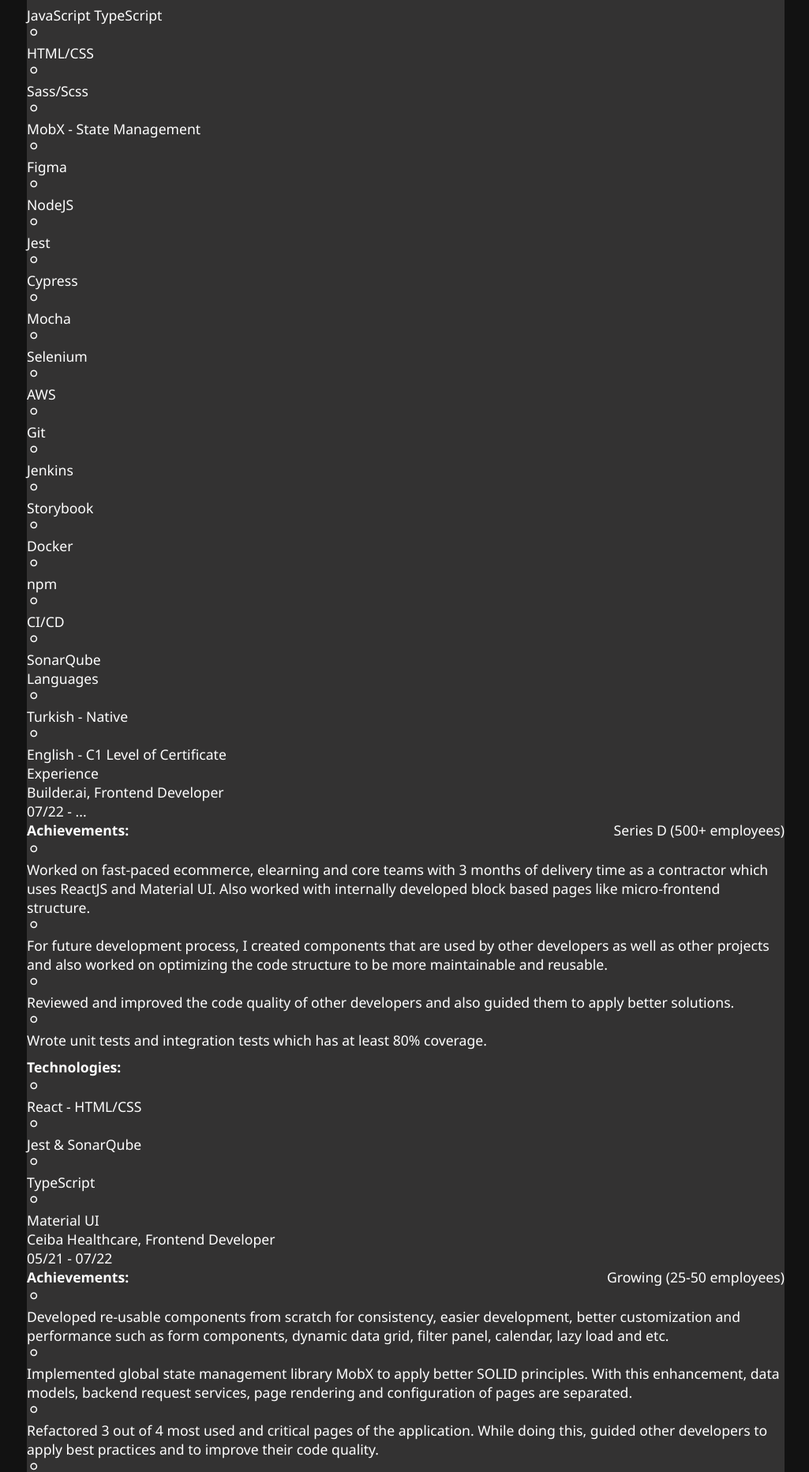
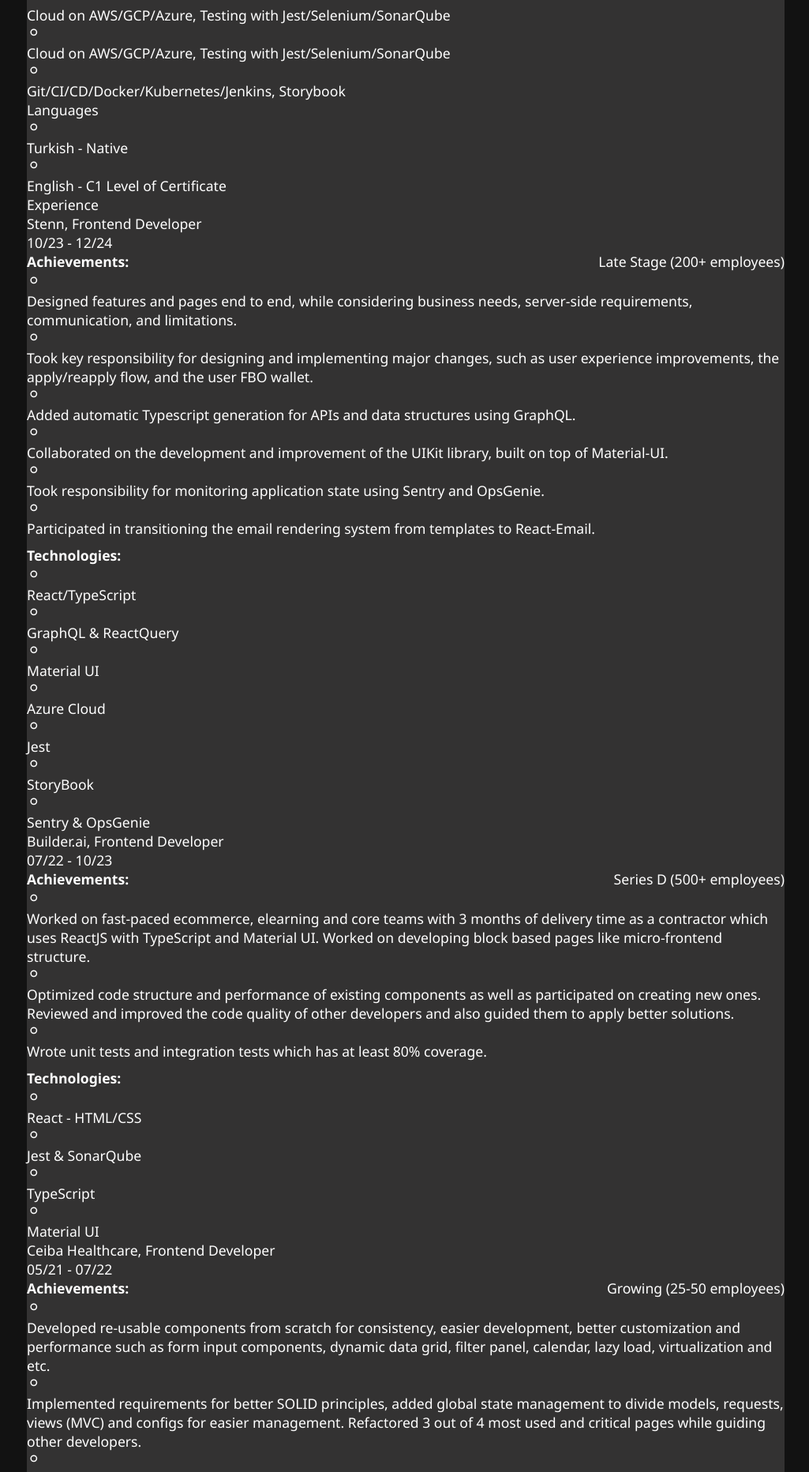
Before and after one commit to BurakBal96/burak-bal-resume, a React (Create React App) app: page / in a window 1280 px wide. Shown: the part 841-2705 px from the top of the page at 79% size, without its empty margins (126-1151 px from the left). Built offline with nearby package versions, Linux system fonts and the light colour scheme.

Commit message:
2025 update

```diff
--- a/src/Pages/Resume/Section.js
+++ b/src/Pages/Resume/Section.js
@@ -1,7 +1,7 @@
 import React, { useRef } from 'react';
 import styles from './Resume.module.scss';
 import { v4 as uuidv4 } from 'uuid';
-import { VscCircle  } from 'react-icons/vsc';
+import { VscCircle } from 'react-icons/vsc';
 import { useLocation } from 'react-router-dom';
 
 export const SectionWrapper = (props) => {
@@ -35,7 +35,7 @@
     );
 };
 
-export const List = ({ list = [], numberOfCols = 3, indent = false, smallTextOnPrint = false, narrow = false }) => {
+export const List = ({ list = [], numberOfCols = 1, indent = false, smallTextOnPrint = false, narrow = false }) => {
     const uuid = useRef(uuidv4());
     const classNames = [styles.sectionList];
     if (indent) classNames.push(styles.sectionListIndent);
@@ -47,7 +47,7 @@
             {list.map((i, index) => (
                 <div className={styles.sectionListItem} key={`${uuid}-${index}`}>
                     <div className={styles.sectionListItemIcon}>
-                        <VscCircle  />
+                        <VscCircle />
                     </div>
                     <span>{i}</span>
                 </div>
--- a/src/Pages/Resume/Sections/Experience.js
+++ b/src/Pages/Resume/Sections/Experience.js
@@ -16,10 +16,21 @@
             >
                 Experience
             </Title>
+
+            <ExperienceEntry
+                firm='Stenn'
+                position='Frontend Developer'
+                date={'10/23 - 12/24'}
+                size='Late Stage (200+ employees)'
+                achievements={stennAchievements}
+                technologies={stennTechnologies}
+                technologiesCols={5}
+            />
+
             <ExperienceEntry
                 firm='Builder.ai'
                 position='Frontend Developer'
-                date={'07/22 - ...'}
+                date={'07/22 - 10/23'}
                 size='Series D (500+ employees)'
                 achievements={builderAiAchievements}
                 technologies={builderAiTechnologies}
@@ -71,31 +82,37 @@
     );
 };
 
+const stennAchievements = [
+    'Designed features and pages end to end, while considering business needs, server-side requirements, communication, and limitations.',
+    'Took key responsibility for designing and implementing major changes, such as user experience improvements, the apply/reapply flow, and the user FBO wallet.',
+    'Added automatic Typescript generation for APIs and data structures using GraphQL.',
+    'Collaborated on the development and improvement of the UIKit library, built on top of Material-UI.',
+    'Took responsibility for monitoring application state using Sentry and OpsGenie.',
+    'Participated in transitioning the email rendering system from templates to React-Email.',
+    // OAuth, auto logout, cookie consent
+];
+
+const stennTechnologies = ['React/TypeScript', 'GraphQL & ReactQuery', 'Material UI', 'Azure Cloud', 'Jest', 'StoryBook', 'Sentry & OpsGenie'];
+
 const builderAiAchievements = [
-    'Worked on fast-paced ecommerce, elearning and core teams with 3 months of delivery time as a contractor which uses ReactJS and Material UI. Also worked with internally developed block based pages like micro-frontend structure.',
-    'For future development process, I created components that are used by other developers as well as other projects and also worked on optimizing the code structure to be more maintainable and reusable.',
-    'Reviewed and improved the code quality of other developers and also guided them to apply better solutions.',
+    'Worked on fast-paced ecommerce, elearning and core teams with 3 months of delivery time as a contractor which uses ReactJS with TypeScript and Material UI. Worked on developing block based pages like micro-frontend structure.',
+    'Optimized code structure and performance of existing components as well as participated on creating new ones. Reviewed and improved the code quality of other developers and also guided them to apply better solutions.',
     'Wrote unit tests and integration tests which has at least 80% coverage.'
 ];
 
 const builderAiTechnologies = ['React - HTML/CSS', 'Jest & SonarQube', 'TypeScript', 'Material UI'];
 
 const ceibaAchievements = [
-    'Developed re-usable components from scratch for consistency, easier development, better customization and performance such as form components, dynamic data grid, filter panel, calendar, lazy load and etc.',
-    'Implemented global state management library MobX to apply better SOLID principles. With this enhancement, data models, backend request services, page rendering and configuration of pages are separated.',
-    'Refactored 3 out of 4 most used and critical pages of the application. While doing this, guided other developers to apply best practices and to improve their code quality.',
-    'Monolith codes are divided into minimal re-usable components. With this, 4000+lines of code have been reduced to like 1000 lines of code with much more manageable and performance efficient structure.',
-    'Implemented victory chart library to display patient historical vital values comes from monitoring devices on daily basis with one minute interval. With optimizations and downsampling, render time of thousands of data reduced 600ms to lower than 100ms.'
+    'Developed re-usable components from scratch for consistency, easier development, better customization and performance such as form input components, dynamic data grid, filter panel, calendar, lazy load, virtualization and etc.',
+    'Implemented requirements for better SOLID principles, added global state management to divide models, requests, views (MVC) and configs for easier management. Refactored 3 out of 4 most used and critical pages while guiding other developers.',
+    'Improved data-leech pages by enhancing caching and visualization structures, reducing over 4000 lines of code to 1000 without sacrificing readability, while increasing performance and reducing render time from 600ms to less than 100ms'
 ];
 
 const ceibaTechnologies = ['React - HTML/CSS', 'JavaScript', 'MobX', 'i18n', 'Victory Chart Library'];
 
 const evetAchievements = [
     'Collaborated on the development of 4 different projects simultaneously with ReactJS and MobX which were used on Affiliate Network Industry.',
-    'Worked on creating re-usable components such as form inputs, tables and search input can support thousands of options with render time less than one ms with windowing techniques.',
-    'Collaborated on creating private npm library for better versioning, component reusability and backward compatibility. Also added Storybook structure to serve these components standalone on isolated environment for easier testing and documentation.',
-    'Wrote e2e tests in appropriate scenarios using Mocha and Cypress.',
-    'Since the projects run in different subdomains; caching and information transfer has been provided with the cookie and localstorage methods.'
+    'Worked on creating internal-use library with unit and e2e tests using Mocha and Cypress'
 ];
 
-const evetTechnologies = ['React - HTML/CSS', 'MobX', 'i18n', 'Gatsby', 'Mocha & Cypress', 'JavaScript', 'Storybook'];
+const evetTechnologies = ['React - HTML/CSS & Gatsby', 'MobX', 'i18n', 'Mocha & Cypress', 'Storybook'];
--- a/src/Pages/Resume/Sections/FrontendSkills.js
+++ b/src/Pages/Resume/Sections/FrontendSkills.js
@@ -2,13 +2,10 @@
 import { Section, Title, Entry, List } from '../Section';
 
 const list = [
-    ['React', 'JavaScript TypeScript', 'HTML/CSS'],
-    ['Sass/Scss', 'MobX - State Management', 'Figma'],
-    ['NodeJS', 'Jest', 'Cypress'],
-    ['Mocha', 'Selenium', 'AWS'],
-    ['Git', 'Jenkins', 'Storybook'],
-    ['Docker', 'npm', 'CI/CD'],
-    ['SonarQube']
+    'React, JavaScript/TypeScript, MaterialUI, HTML/CSS, Sass/Scss, Figma',
+    'Cloud on AWS/GCP/Azure, Testing with Jest/Selenium/SonarQube',
+    'Cloud on AWS/GCP/Azure, Testing with Jest/Selenium/SonarQube',
+    'Git/CI/CD/Docker/Kubernetes/Jenkins, Storybook'
 ].flat();
 
 export const FrontendSkills = ({ ...props }) => {
--- a/src/Pages/Resume/Sections/SummaryFrontend.js
+++ b/src/Pages/Resume/Sections/SummaryFrontend.js
@@ -6,38 +6,23 @@
 
     return (
         <Section {...props}>
-            <Title
-                id='summary'
-            // rightText={
-            //     <>
-            //         Please check my up2date resume at:{' '}
-            //         <a>{process.env.REACT_APP_FRONTEND_RESUME ? 'https://burakbal.com' : 'https://burakbal.com'}</a>
-            //     </>
-            // }
-            >
-                Summary
-            </Title>
+            <Title id='summary'>Summary</Title>
             <Entry>
-                {/* With 3 years of full time experience on industry, I have curiosity and I enjoy working with different and up-to-date
-                technologies also prefer them to have observable results rather than staying in theory. As I progressed through my career as
-                a Frontend developer, I also liked learning about other technologies such as DevOps, network and security. */}
                 Over the past 5 years of full-time development experience in the industry, working on various projects, teams, and domains,
-                I’ve built high-quality React applications that meet deadlines without sacrificing quality.
-
-                I work quickly and efficiently, staying calm under pressure, and I’m always ready to take responsibility
-                or initiative to improve tasks or structures to help make projects even more successful.
-
+                I’ve built high-quality React applications that meet deadlines without sacrificing quality. I work quickly and efficiently,
+                stay calm under pressure, and am always ready to take responsibility or initiative to improve and make projects even more
+                successful.
                 <br />
                 <br />
-                I also have experience in creating PRDs for designing systems or features end-to-end, taking into account server-side changes, APIs, and communication workflows.
-                This process requires strong soft skills, such as understanding the business domain, seeing the bigger picture, and effectively communicating with stakeholders to align technical and business goals.
-
-                <br /><br />
-                These experiences have allowed me to bridge the gap between technical and business teams, ensuring smoother collaboration and more impactful results.
-                I’m passionate about delivering solutions that not only meet technical standards but also drive real value for users and stakeholders.
-
-
-                <br /><br />
+                I also have experience in creating PRDs for designing systems or features end-to-end, taking into account server-side
+                changes, APIs, and communication workflows. These experiences have allowed me to bridge the gap between technical and
+                business teams, ensuring smoother collaboration and more impactful results.
+                <br />
+                <br />
+                I’m passionate about delivering solutions that not only meet technical standards but also drive real value for users and
+                stakeholders.
+                <br />
+                <br />
                 PRD: Product requirements document
             </Entry>
         </Section>
```
